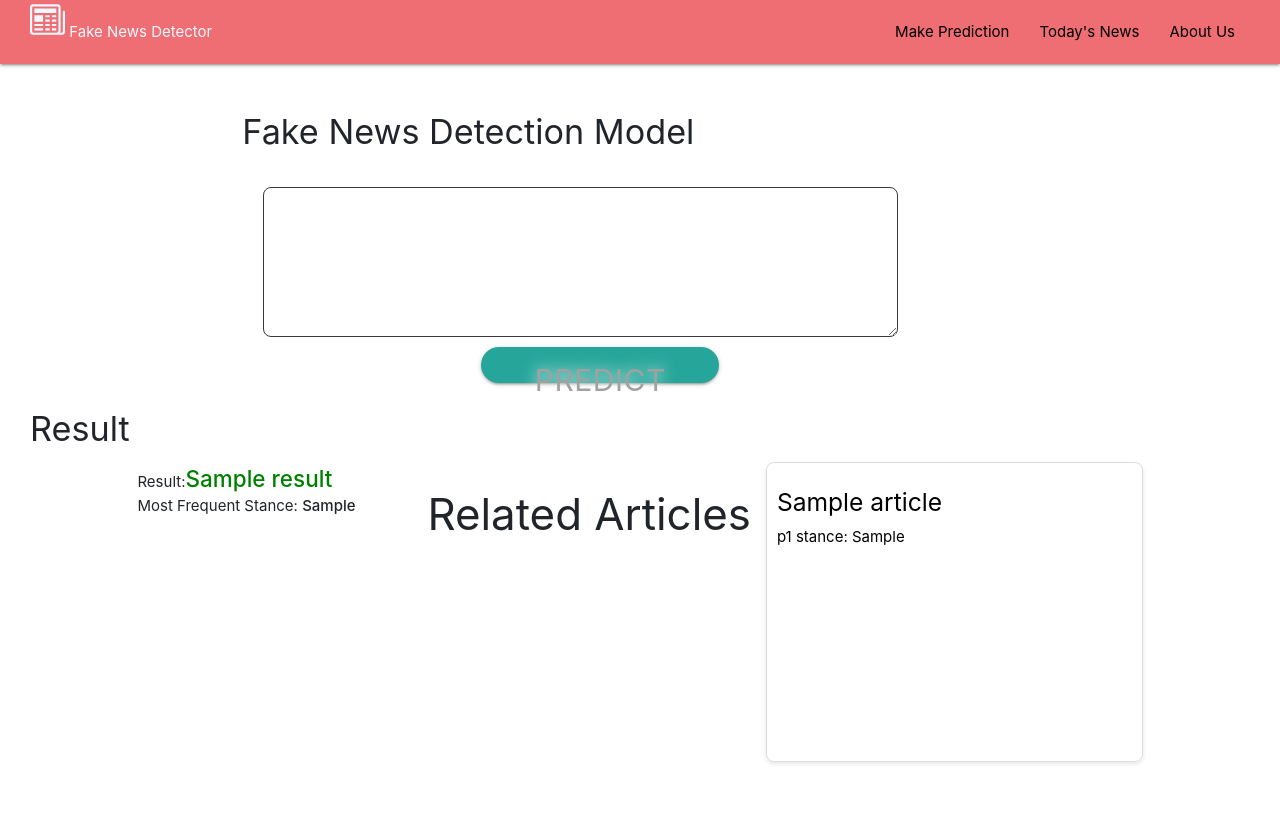
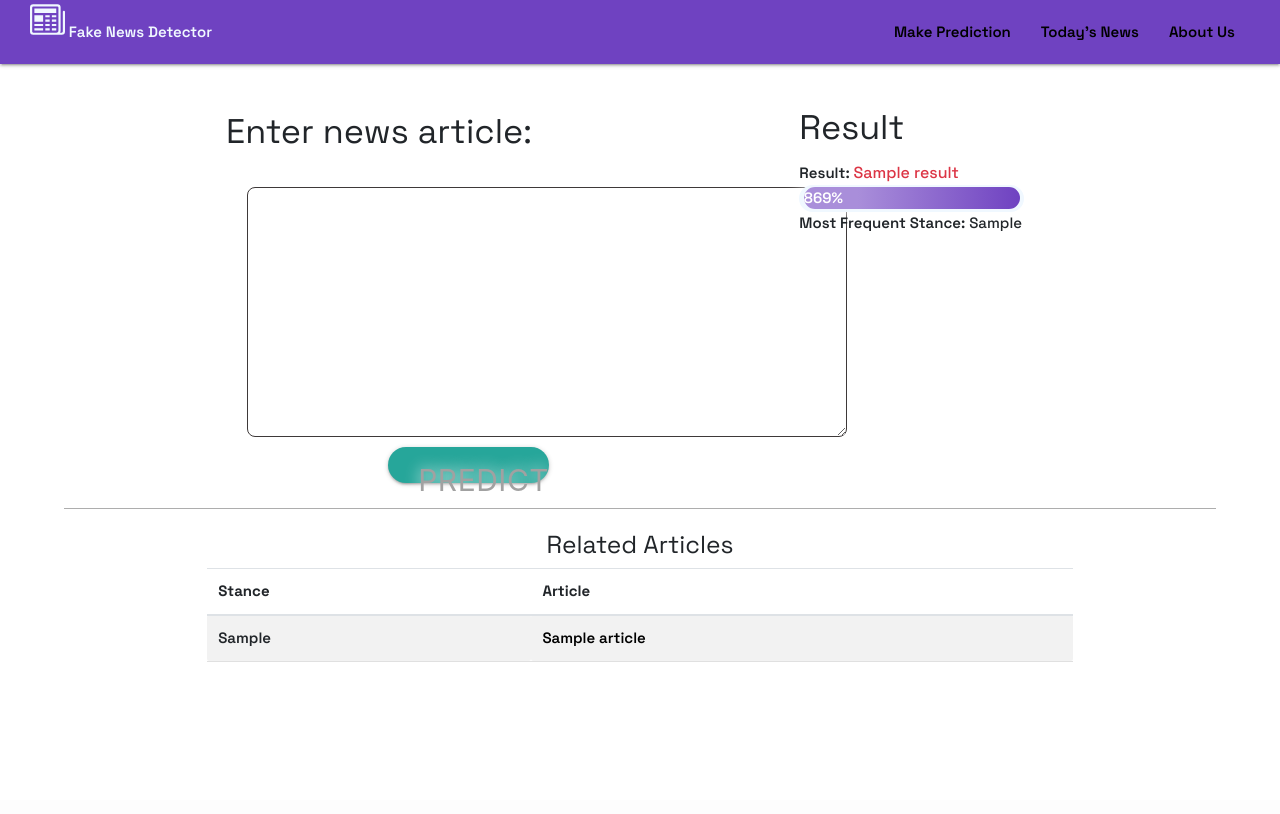
Before and after one commit to saffi-saffs/FakeNews, a Django app: template NewsSite/homePage/templates/homePage/claimchecking.html in a window 1280 px wide. After the commit the page ends 662 px from the top, so only its background shows below. Run offline with Django 4.2, Linux system fonts and the light colour scheme; the template is opened without the code that fills it: most values are stand-ins (such as "Sample title", 1, 10 or a date in 2020); parts of the project's set-up code (start-up, migrations or seed data) failed here and were passed over; some libraries are stand-ins or nearby versions; some web fonts are replaced.

Commit message:
new ui created

```diff
--- a/NewsSite/homePage/static/homePage/styles.css
+++ b/NewsSite/homePage/static/homePage/styles.css
@@ -2,6 +2,13 @@
   font-family: "Franklin Gothic Medium", "Arial Narrow", Arial, sans-serif;
   font-size: 60px;
   margin-left: 35%;
+}
+
+body{
+  font-family: "Space Grotesk", sans-serif;
+  font-optical-sizing: auto;
+  font-weight: 600;
+  font-style: normal;
 }
 
 form textarea {
@@ -14,6 +21,15 @@ form textarea {
   padding-top: 2px;
   margin-left: 20px;
 }
+
+
+.sticky {
+  position: fixed;
+  top: 0;
+  width: 100%;
+}
+
+
 nav{
 
   color:aliceblue;
@@ -60,11 +76,13 @@ form {
   box-shadow: 0 0 1rem #ffff;
 }
 
+
+
 #myBar {
   width: 0%;
   height: 1.5rem;
   border-radius: 1rem;
-  background: linear-gradient(90deg, #a6a6e7 25%, #08499f 100%);
+  background: linear-gradient(90deg, #A98EDA 25%, #6F42C1 100%);
   transition: all 3s ease-in-out;
   color: white;
 }
--- a/NewsSite/homePage/templates/homePage/claimchecking.html
+++ b/NewsSite/homePage/templates/homePage/claimchecking.html
@@ -1,6 +1,8 @@
 {% extends 'homePage/index.html' %}
 {% block content %}
 <style>
+
+
   #modelPredictions {
     width: 100%;
     height: 300px;
@@ -29,13 +31,13 @@
     color: black;
   }
 </style>
-<div class="container-fluid mt-4 justify-content-center">
+<div class="container mt-4 justify-content-center">
   <div class="row justify-content-center">
     <!-- Detection Window Column -->
     <div class="col-md-8">
       <!-- Detection page -->
       <div class="detectionWindow">
-        <h4>Fake News Detection Model</h4>
+        <h4>Enter news article:</h4>
         <form action="{% url 'claimcheck' %}" method="post">
           {% csrf_token %}
           <br />
@@ -44,41 +46,104 @@
             name="user_input"
             required
             oninput="setUserInputToSessionStorage()"
-            style="width: 80%;"
+            style="width: 600px ; height: 250px"
           ></textarea>
           <br />
           <button type="submit" class="btn btn-dark">Predict</button>
         </form>
       </div>
     </div>
+
+    <!-- Result section -->
+    <div class="col-sm-4">
+      <h4 >Result</h4>
+      Result:
+      {% if result == 'This news is likely real.' %}
+        <strong style="font-size: medium; color: #198754;">{{ result }}</strong>
+                 <div id="myProgress">
+                  <div id="myBar"></div>
+                 </div>
+      {% else %}
+       <strong style="font-size: medium; color: #dc3545;">{{result}}</strong>
+                  <div id="myProgress">
+                   <div id="myBar"></div>
+                   </div>
+       {% endif %}
+      <p>Most Frequent Stance: <strong>{{ most_frequent_stance }}</strong></p>
+    </div>
   </div>
-  <!-- Result section -->
-  <div class="container-fluid mt-4 justify-content-center">
-    <h4 class="justify-content-center">Result</h4>
-    <div class="row justify-content-center">
-      <div class="col-md-3 mb-3 ">
-         Result:<strong style="font-size: 1.5rem; color: green;">{{ result }}</strong>
-        <p>Most Frequent Stance: <strong>{{ most_frequent_stance }}</strong></p>
-      </div>
-      <br>
-    <h3>Related Articles</h3>
-      {% for article in claim_results %}
-      <div class="col-md-4 mb-4">
-        <a href="{{ article.link }}">
+</div>
+  <!-- divider window -->
+ <hr width="90%" size="3" color="silver">
+  <!-- Stance result window -->
+<div class="container mt-4 justify-content-center">
+    <h5 style = "text-align: center; ">Related Articles</h5>
+    <div id="articleTable">
+
+      <table class="table table-striped">
+        <thead>
+          <tr>
+            <th scope="col">Stance</th>
+            <th scope="col">Article</th>
+          </tr>
+        </thead>
+        <tbody>
+          {% for article in claim_results %}
+          <tr>
+            <td>{{ article.maxp1 }}</td>
+            <td><a href="{{ article.link }}">{{ article.title }}</a></td>
+          </tr>
+          {% endfor %}
+        </tbody>
+      </table>
+
+      <!--div class="col-md-4 mb-4">
+
           <div id="modelPredictions">
-            <h5>{{ article.title }}</h5>
+            <h5></h5>
             <ul>
-              <li>p1 stance: {{ article.maxp1 }}</li>
+              <li></li>
             </ul>
           </div>
         </a>
-      </div>
-      {% endfor %}
+      </div-->
+
+
     </div>
-  </div>
 </div>
 
+
+
 <script>
+
+
+  'JavaScript code for the progress bar'
+
+  var i = 0;
+  var prediction = "{{ prediction|default:0 }}";
+  move(parseFloat(prediction) * 100);
+
+  function move(uiValue) {
+    if (i == 0) {
+      i = 1;
+      var elem = document.getElementById("myBar");
+      var width = 10;
+      var id = setInterval(frame, 10);
+
+      function frame() {
+        if (width >= uiValue) {
+          clearInterval(id);
+          i = 0;
+        } else {
+          width++;
+          elem.style.width = width + "%";
+          elem.innerHTML = width + "%";
+        }
+      }
+    }
+  }
+
+
   function setUserInputToSessionStorage() {
     userInputValue = document.getElementById("user_input").value;
     sessionStorage.setItem("user_input", userInputValue);
--- a/NewsSite/homePage/templates/homePage/index.html
+++ b/NewsSite/homePage/templates/homePage/index.html
@@ -30,7 +30,7 @@
   </head>
 
   <body>
-    <nav class="navbar navbar-expand-lg bg-body-tertiary">
+    <nav class="navbar navbar-expand-lg sticky-top bg-body-tertiary" style="background-color: #6F42C1;">
       <div class="container-fluid">
         <a class="logo" >
           <svg xmlns="http://www.w3.org/2000/svg" width="35" height="35" fill="currentColor" class="bi bi-newspaper" viewBox="0 0 16 16">
@@ -46,7 +46,7 @@
         <div class="d-flex justify-content-end logo fs-4" >
           <ul class="nav-mobile" class="left ">
             <li><div class="vr"></div></li>
-            <li class="nav-item">
+            <li class="nav-item logo">
               <a class="nav-link active" aria-current="page" href="{% url 'claimcheck' %}">Make Prediction</a>
             </li>
             <li class="nav-item">
@@ -61,9 +61,7 @@
       </div>
     </nav>
 
-    <div class="container-fluid mt-4 justify-content-center">
 
-</div>
 
     <!--nav bar ends-->
     {% block content %}
--- a/NewsSite/homePage/urls.py
+++ b/NewsSite/homePage/urls.py
@@ -4,5 +4,5 @@ from django.urls import path
 from . import views
 
 urlpatterns = [path("",views.NewsDisplay,name="home"),
-               path("claimcheck",views.ClaimCheck,name="claimcheck"),
-               path("check123",views.check123, name="123")]
+               path("claimcheck",views.ClaimCheck,name="claimcheck")
+               ]
```
Also changed, not shown: NewsSite/homePage/views.py (+2 -6 lines), NewsSite/homePage/templates/homePage/check123.html (deleted), NewsSite/homePage/templates/homePage/hideShowTable.js (added).
